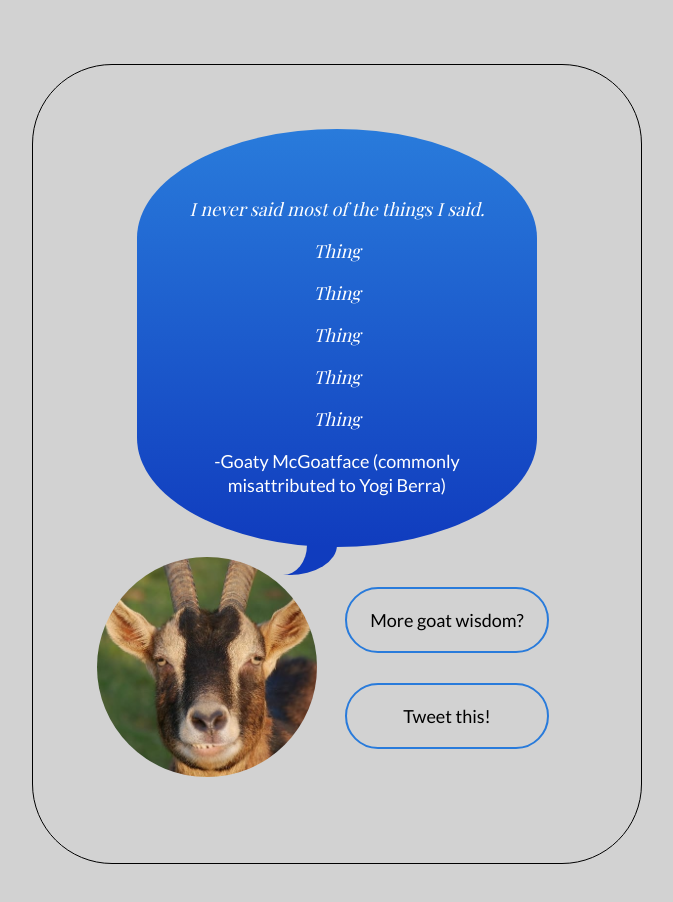
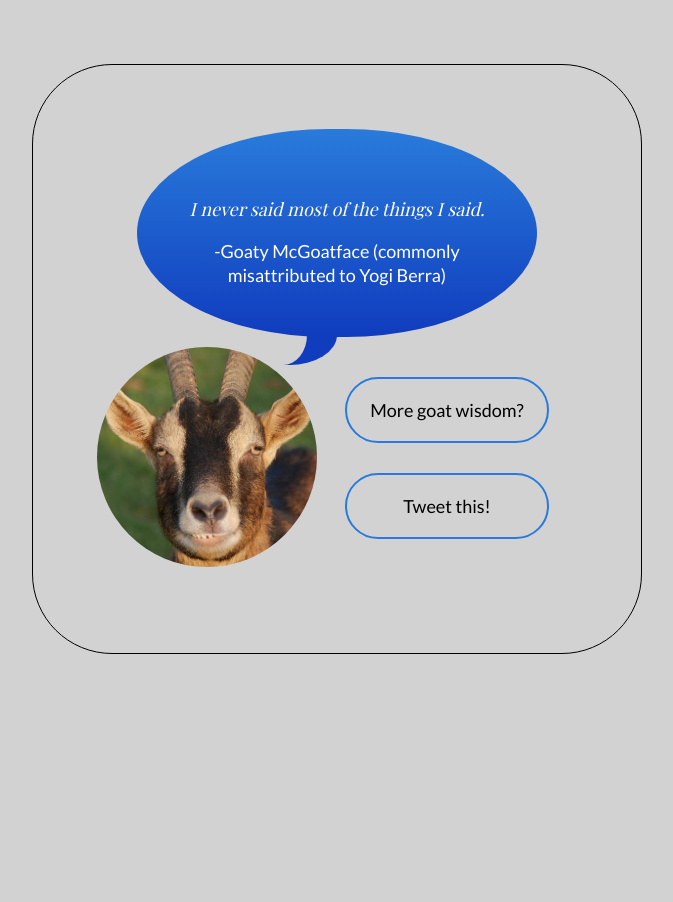
Before and after one commit to xipxoom/fcc-quote_machine, a plain HTML site: page app/index.html in a window 1280 px wide. Both pictures are taken after a click on the link "Tweet this!". Shown: the whole page, without its empty margins (303-976 px from the left). After the commit the page ends 800 px from the top, so only its background shows below. Drawn offline with nearby package versions, Linux system fonts and the light colour scheme.

Commit message:
Tweet button working

```diff
--- a/app/index.html
+++ b/app/index.html
@@ -11,14 +11,7 @@
 <body>
   <main>
     <blockquote>
-      <p id="quote">
-        I never said most of the things I said.
-      </p>
-      <p>Thing</p>
-      <p>Thing</p>
-      <p>Thing</p>
-      <p>Thing</p>
-      <p>Thing</p>
+      <p id="quoteText">I never said most of the things I said.</p>
       <cite>
         -<span id="goatAuthor">Goaty McGoatface</span> (commonly misattributed to
         <span id="realAuthor">Yogi Berra</span>)
--- a/app/js/app.js
+++ b/app/js/app.js
@@ -0,0 +1,16 @@
+$(function() {
+  $('#tweetQuote').on('click', function(e){
+    e.preventDefault();
+    // Full attribution
+    // window.open('https://twitter.com/intent/tweet?hashtags=QuotesMcGoats' +
+    //             '&text=' + encodeURIComponent($('#quoteText').text()) +
+    //             ' -' + encodeURIComponent($('#goatAuthor').text()) +
+    //             ' (commonly misattributed to ' +
+    //             encodeURIComponent($('#realAuthor').text()) + ')', '_blank');
+
+    // Just fake author
+    window.open('https://twitter.com/intent/tweet?hashtags=QuotesMcGoats' +
+                '&text=' + encodeURIComponent($('#quoteText').text()) +
+                ' -' + encodeURIComponent($('#goatAuthor').text()), '_blank');
+  });
+});
```
